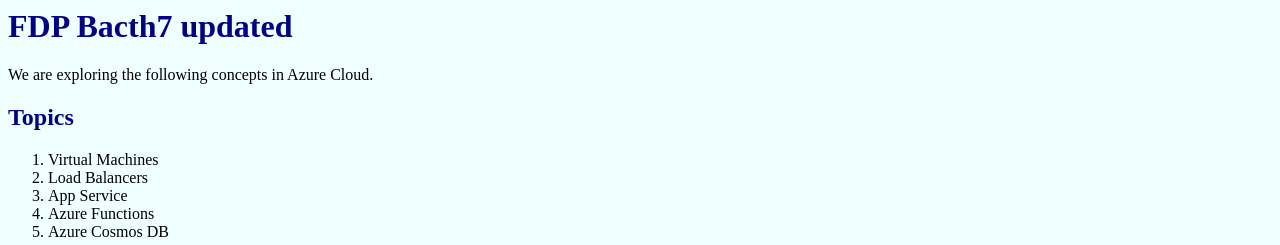
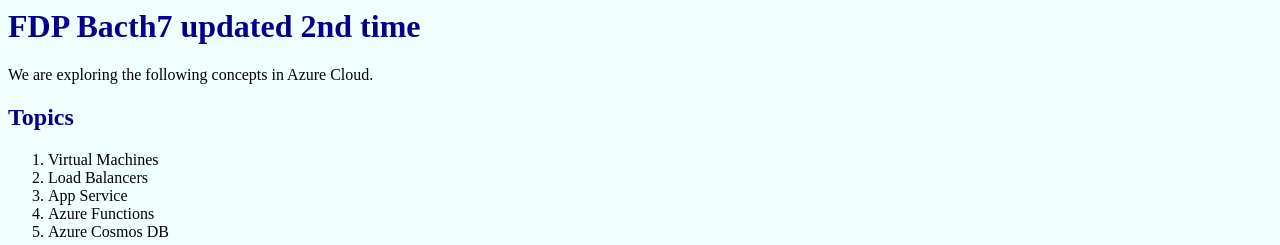
Before and after one commit to raghava5450/RaghuReposit, a plain HTML site: page index.html in a window 1280 px wide. Shown: the top 245 px of the page. Drawn offline with Linux system fonts and the light colour scheme.

Commit message:
Update index.html

```diff
--- a/index.html
+++ b/index.html
@@ -14,7 +14,7 @@
         </style>
     </head>
     <body>
-        <h1> FDP Bacth7 updated </h1>
+        <h1> FDP Bacth7 updated 2nd time </h1>
         <p> We are exploring the following concepts in Azure Cloud.</p>
         <h2> Topics </h2>
         <ol>
```
